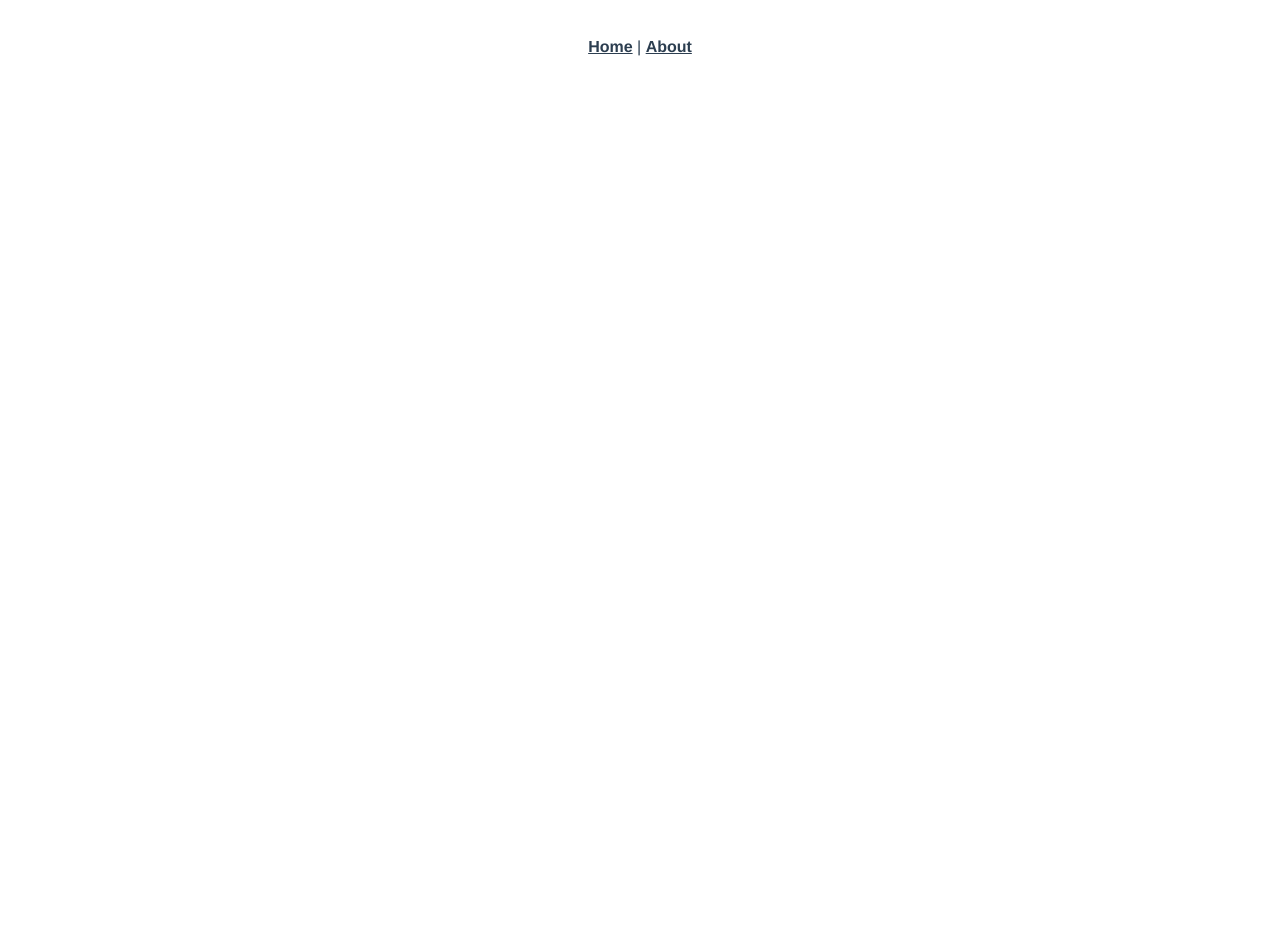
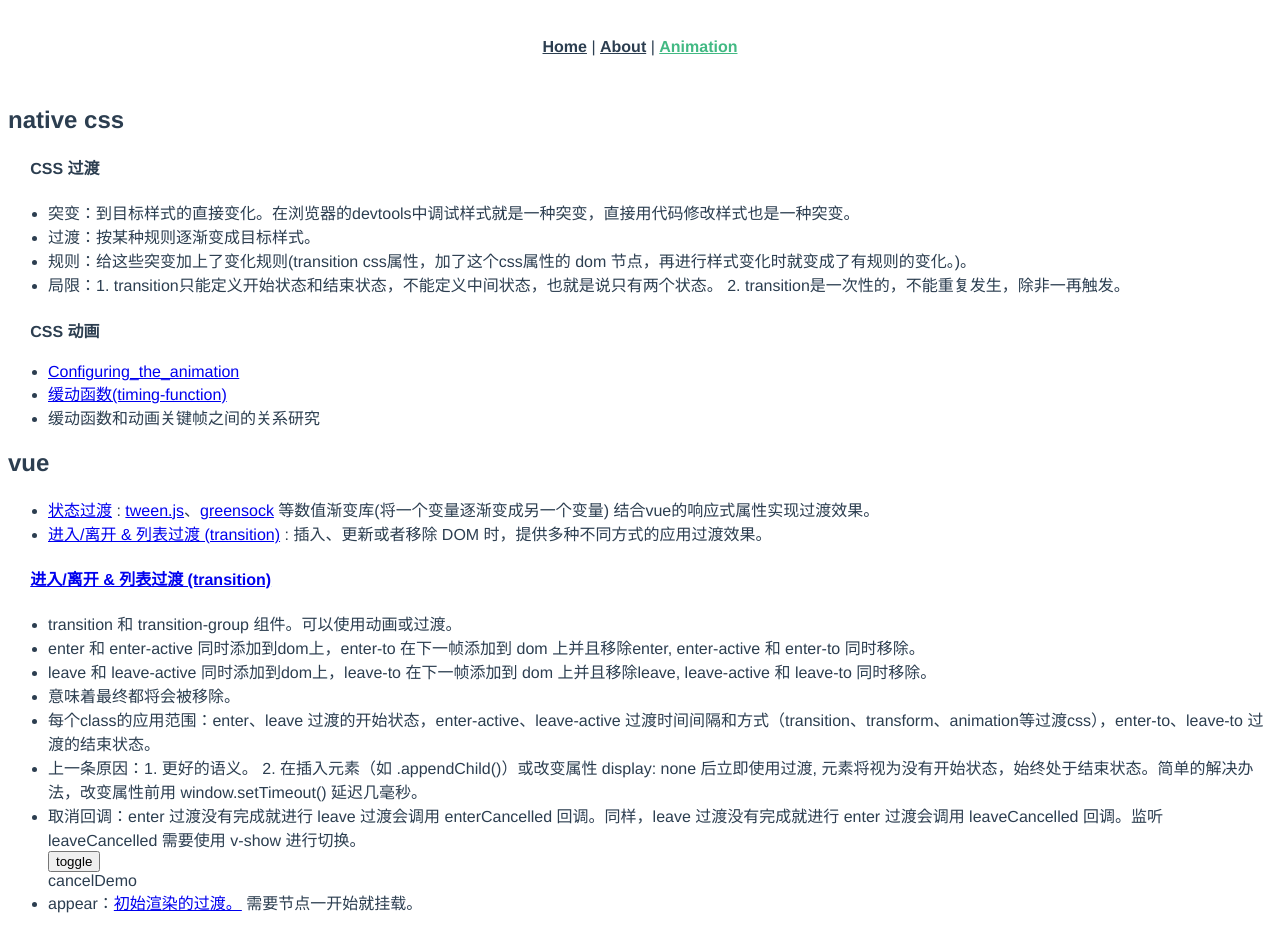
Before and after one commit to wufeng123456/frontend-sprint, a Vue app: page /animation in a window 1280 px wide. Before the commit the page ends 800 px from the top, so only its background shows below. Built offline with nearby package versions, Linux system fonts and the light colour scheme.

Commit message:
feat(css transition): 对transition的理解和在vue中的使用。

```diff
--- a/src/App.vue
+++ b/src/App.vue
@@ -2,7 +2,8 @@
   <div id="app">
     <div id="nav">
       <router-link to="/">Home</router-link> |
-      <router-link to="/about">About</router-link>
+      <router-link to="/about">About</router-link> |
+      <router-link to="/animation">Animation</router-link>
     </div>
     <router-view/>
   </div>
--- a/src/router.js
+++ b/src/router.js
@@ -20,6 +20,14 @@ export default new Router({
       // this generates a separate chunk (about.[hash].js) for this route
       // which is lazy-loaded when the route is visited.
       component: () => import(/* webpackChunkName: "about" */ './views/About.vue')
+    },
+    {
+      path: '/animation',
+      name: 'animation',
+      // route level code-splitting
+      // this generates a separate chunk (about.[hash].js) for this route
+      // which is lazy-loaded when the route is visited.
+      component: () => import(/* webpackChunkName: "about" */ './views/Animation.vue')
     }
   ]
 })
--- /dev/null
+++ b/src/views/Animation.vue
@@ -0,0 +1,99 @@
+<template>
+  <div class="animation">
+    <h2>native css</h2>
+    <h4> &nbsp;&nbsp;&nbsp;&nbsp; CSS 过渡 </h4>
+    <ul>
+      <li> 突变：到目标样式的直接变化。在浏览器的devtools中调试样式就是一种突变，直接用代码修改样式也是一种突变。 </li>
+      <li> 过渡：按某种规则逐渐变成目标样式。 </li>
+      <li> 规则：给这些突变加上了变化规则(transition css属性，加了这个css属性的 dom 节点，再进行样式变化时就变成了有规则的变化。)。 </li>
+      <li> 局限：1. transition只能定义开始状态和结束状态，不能定义中间状态，也就是说只有两个状态。 2. transition是一次性的，不能重复发生，除非一再触发。 </li>
+    </ul>
+    <h4> &nbsp;&nbsp;&nbsp;&nbsp; CSS 动画 </h4>
+    <ul>
+      <li> <a href="https://developer.mozilla.org/en-US/docs/Web/CSS/CSS_Animations/Using_CSS_animations#Configuring_the_animation"> Configuring_the_animation </a></li>
+      <li> <a href="https://easings.net/zh-cn"> 缓动函数(timing-function) </a> </li>
+      <li> 缓动函数和动画关键帧之间的关系研究 </li>
+    </ul>
+    <h2>vue</h2>
+    <ul>
+      <li><a href="https://cn.vuejs.org/v2/guide/transitioning-state.html">状态过渡</a> : <a href="https://github.com/tweenjs/tween.js">tween.js</a>、<a href="https://greensock.com/docs">greensock</a> 等数值渐变库(将一个变量逐渐变成另一个变量) 结合vue的响应式属性实现过渡效果。</li>
+      <li><a href="https://cn.vuejs.org/v2/guide/transitions.html">进入/离开 & 列表过渡 (transition)</a> : 插入、更新或者移除 DOM 时，提供多种不同方式的应用过渡效果。</li>
+    </ul>
+    <h4> &nbsp;&nbsp;&nbsp;&nbsp; <a href="https://cn.vuejs.org/v2/guide/transitions.html">进入/离开 & 列表过渡 (transition)</a></h4>
+    <ul>
+      <li> transition 和 transition-group 组件。可以使用动画或过渡。</li>
+      <li> enter 和 enter-active 同时添加到dom上，enter-to 在下一帧添加到 dom 上并且移除enter, enter-active 和 enter-to 同时移除。</li>
+      <li> leave 和 leave-active 同时添加到dom上，leave-to 在下一帧添加到 dom 上并且移除leave, leave-active 和 leave-to 同时移除。</li>
+      <li> 意味着最终都将会被移除。</li>
+      <li> 每个class的应用范围：enter、leave 过渡的开始状态，enter-active、leave-active 过渡时间间隔和方式（transition、transform、animation等过渡css），enter-to、leave-to 过渡的结束状态。</li>
+      <li> 上一条原因：1. 更好的语义。 2. 在插入元素（如 .appendChild()）或改变属性 display: none 后立即使用过渡, 元素将视为没有开始状态，始终处于结束状态。简单的解决办法，改变属性前用 window.setTimeout() 延迟几毫秒。 </li>
+      <li> 取消回调：enter 过渡没有完成就进行 leave 过渡会调用 enterCancelled 回调。同样，leave 过渡没有完成就进行 enter 过渡会调用 leaveCancelled 回调。监听 leaveCancelled 需要使用 v-show 进行切换。</li>
+      <div>
+        <button @click="cancelDemo = !cancelDemo"> toggle </button>
+        <transition appear name="animation--cancel-d" @enter-cancelled="enterCancelled" @leave-cancelled="leaveCancelled">
+          <div v-show="cancelDemo"> cancelDemo </div>
+        </transition>
+      </div>
+      <li> appear：<a href="https://cn.vuejs.org/v2/guide/transitions.html#%E5%88%9D%E5%A7%8B%E6%B8%B2%E6%9F%93%E7%9A%84%E8%BF%87%E6%B8%A1">初始渲染的过渡。</a> 需要节点一开始就挂载。 </li>
+    </ul>
+  </div>
+</template>
+
+<script>
+  export default {
+
+    name: 'animation',
+
+    components: {
+    },
+
+    props: {
+    },
+
+    data() {
+      return {
+        cancelDemo: true
+      }
+    },
+
+    computed: {
+    },
+
+    watch: {
+    },
+
+    mounted() {
+      this.init()
+    },
+
+    methods: {
+      init() {
+        console.log(this)
+      },
+      leaveCancelled() {
+        console.log('leaveCancelled')
+      },
+      enterCancelled() {
+        console.log('enterCancelled')
+      }
+    }
+  }
+</script>
+
+<style lang="stylus">
+  // @import "../../assets/css/variable"
+  .animation
+    // background-color $white
+    ul, h2, h4, p
+      text-align left
+    &--cancel-d
+      &-enter
+      &-leave-to
+        margin-left 50px
+      &-enter-to
+      &-leave
+        margin-left 0
+      &-enter-active
+      &-leave-active
+        transition 1s margin-left linear
+</style>
--- /dev/null
+++ b/vue.config.js
@@ -0,0 +1,12 @@
+module.exports = {
+  chainWebpack: config => {
+    // https://github.com/neutrinojs/webpack-chain
+    config.module
+      .rule('vue')
+      .use('vue-loader')
+        .loader('vue-loader')
+        .tap(options => {
+          return options
+        })
+  }
+}
```
